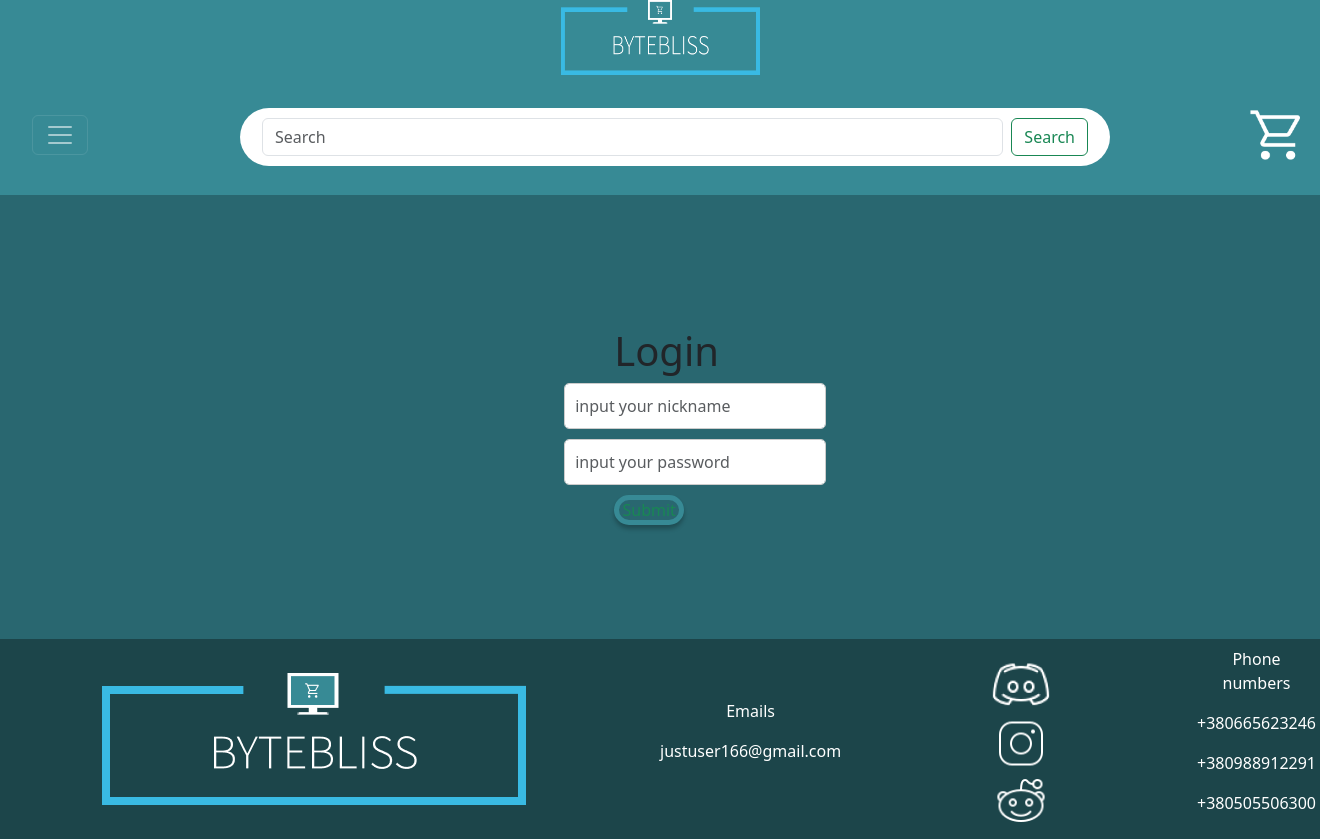
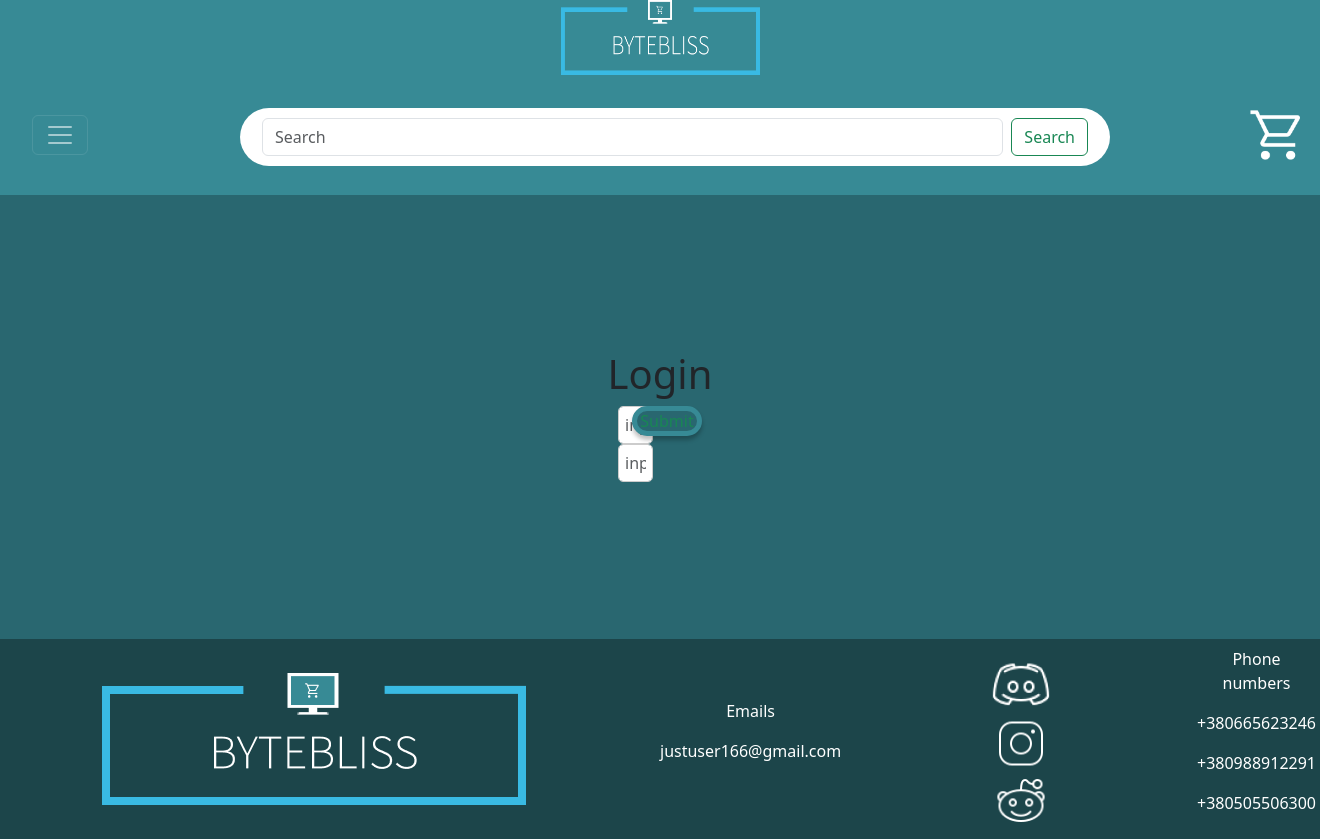
Before and after one commit to PavloGaidar/graduation-project, a Django app: page /login/ in a window 1320 px wide. Run offline with Django 4.2, Linux system fonts and the light colour scheme; some libraries are stand-ins or nearby versions.

Commit message:
css edit

```diff
--- a/auntification/templates/auntificationapp/login.html
+++ b/auntification/templates/auntificationapp/login.html
@@ -5,23 +5,23 @@ login
 {% block content %}
 <div class="login-blok2">
     <div class="login-blok">
+        <h1>Login</h1>
         <div class="login" style="border: 1px;">
-            <h1>Login</h1>
+
             <form method="post" class="needs-validation" novalidate>
                 {% csrf_token %}
                 <input type="text" name="name" placeholder="input your nickname" class="form-control" required>
-                <div class="valid-feedback"></div>
-                <div class="invalid-feedback" style="">
+                <div class="invalid-feedback">
                     Please enter your nickname.
                 </div>
                 <input type="password" name="password" placeholder="input your password" class="form-control" required>
-                <div class="valid-feedback"></div>
                 <div class="invalid-feedback">
                     Please enter your password.
                 </div>
-                <button class="btn btn-outline-success">Submit</button>
+
             </form>
             <span class="error_login">{{ error_text }}</span>
+            <button class="btn btn-outline-success">Submit</button>
         </div>
     </div>
 </div>
--- a/auntification/templates/auntificationapp/reg.html
+++ b/auntification/templates/auntificationapp/reg.html
@@ -16,28 +16,24 @@ registration
                 {% csrf_token %}
                 <div class="mb-3">
                     <input type="text" class="form-control" id="name" name="name" placeholder="input your nickname" required>
-                    <div class="valid-feedback"></div>
                     <div class="invalid-feedback">
                         Wrong username!
                     </div>
                 </div>
                 <div class="mb-3">
                     <input type="email" class="form-control" id="email" name="email" placeholder="input your email" required>
-                    <div class="valid-feedback"></div>
                     <div class="invalid-feedback">
                         The email address should follow the pattern <strong>example@example.com</strong>
                     </div>
                 </div>
                 <div class="mb-3">
                     <input type="password" class="form-control" id="password" name="password" placeholder="input your password" required>
-                    <div class="valid-feedback"></div>
                     <div class="invalid-feedback">
                         Your password isn't safe!
                     </div>
                 </div>
                 <div class="mb-3">
                     <input type="password" class="form-control" id="password_confirm" name="password_confirm" placeholder="repeat your password" required>
-                    <div class="valid-feedback"></div>
                     <div class="invalid-feedback">
                         Confirm Password are not the same Password
                     </div>
--- a/cart/templates/cartapp/cart.html
+++ b/cart/templates/cartapp/cart.html
@@ -14,10 +14,11 @@ cart
             <form method="POST" class="delet_from_cart">
                 {% csrf_token %}
                 <input type="hidden" name="product_pk" value="{{ product.pk}}">
-                <button> Видалити з кошика</button>
+                <button class="button-delete-from-cart"> Видалити з кошика</button>
 
             </form>
         </div>
+
     {% endfor %}
 </div>
 </div>
--- a/cart/views.py
+++ b/cart/views.py
@@ -25,7 +25,10 @@ def show_cart(request):
                 new_product = ' '.join(products_pk)
 
                 if new_product:
-                    list_products = Product.objects.filter(pk__in=products_pk)
+                    list_products = list()
+                    for product in new_product.split(" "):
+                        list_products.append(Product.objects.get(pk=product))
+                    response = render(request, 'cartapp/cart.html', {'products': list_products})
                     response.set_cookie('product', new_product)
                     return response
                 else:
--- a/mainpage/static/css/main.css
+++ b/mainpage/static/css/main.css
@@ -264,6 +265,9 @@ input[type="checkbox"]{
 .login-blok2{
     display:flex;
     width: 100%;
+    height: 55.5%;
+    justify-content: center;
+    align-items: center;
     background: #296770;
 }
 .catalog-blok{
@@ -376,18 +376,17 @@ input[type="checkbox"]{
     }
 
     .login-blok{
-        width: 3%;
+        width: 100%;
+        height: 100%;
         display: flex;
+        flex-direction: column;
         justify-content: center;
         align-items: center;
-        margin-left: 49%;
-        margin-top: 10%;
     }
 
     input[type="text"],
     input[type="email"],
     input[type="password"] {
-        margin-bottom: 7px;
         padding: 8px;
         border: 1px solid #ccc;
         border-radius: 5px;
@@ -415,46 +413,25 @@ input[type="checkbox"]{
         border-radius: 90px;
     }
 
-
-
-    .login-blok .login button{
-        box-sizing: border-box;
-
-        /* Auto layout */
-
+    .login{
         display: flex;
-        flex-direction: row;
-        justify-content: center;
-        align-items: center;
-        margin-left: 0;
-        width: 70px;
-        height: 30px;
-        left: 20px;
-        top: 20px;
-
-        background: #296770;
-
-        border: 5px solid #378A95;
-        box-shadow: 0px 4px 4px rgba(0, 0, 0, 0.25);
-        border-radius: 90px;
+        justify-content: space-between;
+        height: 100%;
     }
 
     .login-blok{
         width: 5%;
         height: 30%;
         display: flex;
-        justify-content: center;
+        justify-content: space-between;
         align-items: center;
-        margin-left: 48%;
-        margin-top: 10%;
+
     }
     input[type="text"],
     input[type="email"],
     input[type="password"] {
-        margin-bottom: 10px;
-        margin-left: -50px;
         width:250%;
-        padding: 10px;
+        padding: 6px;
         border: 1px solid #ccc;
         border-radius: 5px;
         background-color: #fff;
```
Also changed, not shown: other parts of mainpage/static/css/main.css (+13 -25 lines), db.sqlite3.
